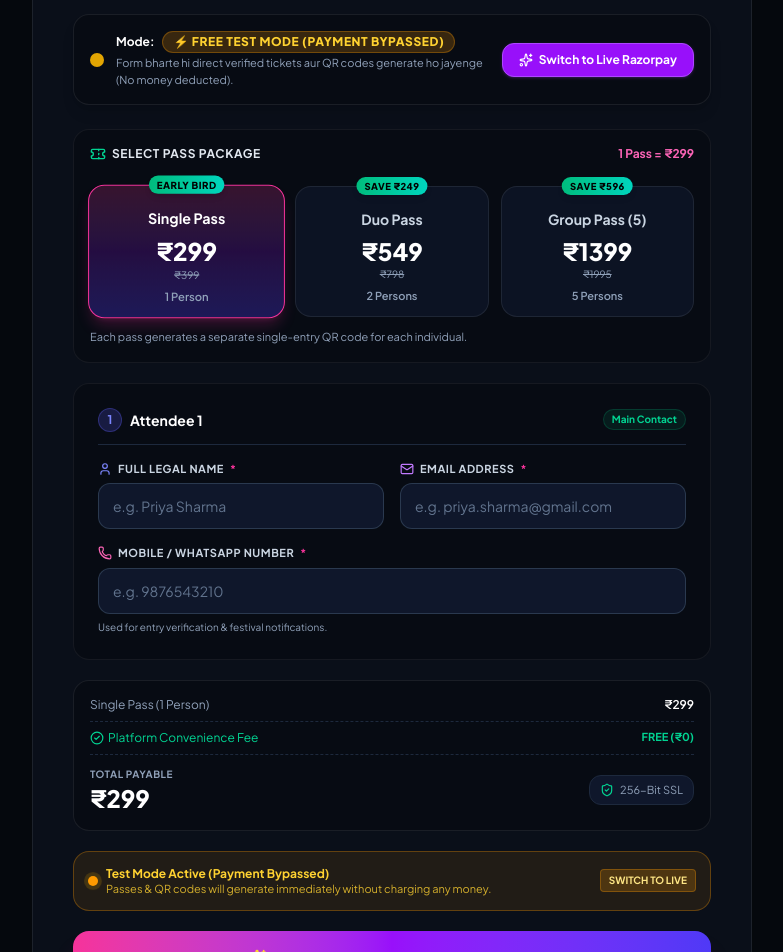
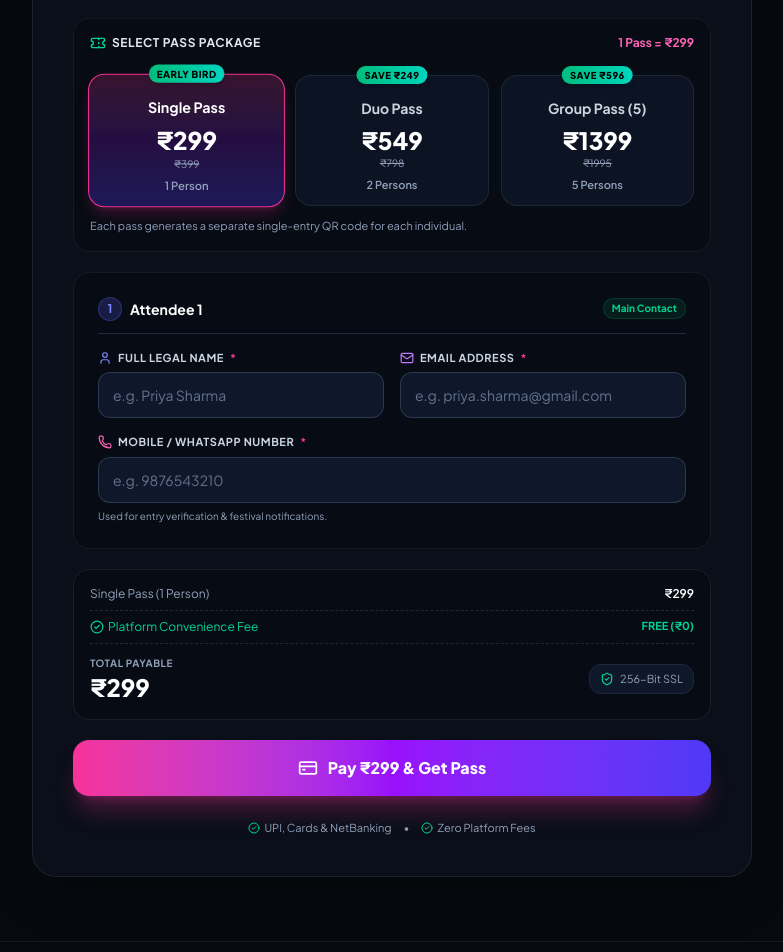
Before and after one commit to aj-6396/taalasya, a Next.js app: page / in a window 1280 px wide. Shown: the part 1260-2212 px from the top of the page, without its empty margins (248-1031 px from the left). Built offline with nearby package versions, Linux system fonts and the light colour scheme.

Commit message:
fix(ui): remove test mode banners and toggle buttons from frontend registration form

```diff
--- a/src/components/RegistrationForm.tsx
+++ b/src/components/RegistrationForm.tsx
@@ -54,14 +54,14 @@ export default function RegistrationForm() {
   const [loading, setLoading] = useState(false);
   const [errorMessage, setErrorMessage] = useState("");
   const [demoNotice, setDemoNotice] = useState<string | null>(null);
-  const [isTestModeActive, setIsTestModeActive] = useState(true);
+  const [isTestModeActive, setIsTestModeActive] = useState(
+    process.env.NEXT_PUBLIC_TEST_MODE === "true"
+  );
 
   useEffect(() => {
     if (typeof window !== "undefined") {
       const params = new URLSearchParams(window.location.search);
-      if (params.get("live") === "true") {
-        setIsTestModeActive(false);
-      } else if (params.get("test") === "true") {
+      if (params.get("test") === "true") {
         setIsTestModeActive(true);
       }
     }
@@ -444,43 +444,6 @@ export default function RegistrationForm() {
               </div>
             )}
 
-            {/* Mode Switcher Banner (Live vs Direct Test Mode) */}
-            <div className="mt-5 p-3.5 sm:p-4 rounded-2xl bg-[#070b13] border border-white/[0.08] flex flex-col sm:flex-row items-start sm:items-center justify-between gap-3 shadow-lg">
-              <div className="flex items-center gap-3">
-                <div className={`w-3.5 h-3.5 rounded-full shrink-0 ${isTestModeActive ? "bg-amber-400 animate-pulse" : "bg-emerald-400"}`} />
-                <div>
-                  <div className="flex items-center gap-2">
-                    <span className="text-xs font-bold text-white">Mode:</span>
-                    <span className={`text-[10px] sm:text-xs font-black px-2.5 py-0.5 rounded-full uppercase tracking-wider ${
-                      isTestModeActive
-                        ? "bg-amber-500/20 text-amber-300 border border-amber-500/30"
-                        : "bg-emerald-500/20 text-emerald-300 border border-emerald-500/30"
-                    }`}>
-                      {isTestModeActive ? "⚡ Free Test Mode (Payment Bypassed)" : "💳 Live Razorpay Payment"}
-                    </span>
-                  </div>
-                  <p className="text-[11px] text-slate-400 mt-0.5">
-                    {isTestModeActive
-                      ? "Form bharte hi direct verified tickets aur QR codes generate ho jayenge (No money deducted)."
-                      : "Form submit par live Razorpay payment gateway screen open hogi."}
-                  </p>
-                </div>
-              </div>
-
-              <button
-                type="button"
-                onClick={() => setIsTestModeActive((prev) => !prev)}
-                className={`w-full sm:w-auto px-4 py-2 rounded-xl text-xs font-bold transition-all border shrink-0 cursor-pointer shadow-sm active:scale-95 flex items-center justify-center gap-1.5 ${
-                  isTestModeActive
-                    ? "bg-purple-600 hover:bg-purple-500 text-white border-purple-500 shadow-purple-500/20"
-                    : "bg-amber-600 hover:bg-amber-500 text-white border-amber-500 shadow-amber-500/20"
-                }`}
-              >
-                <Sparkles className="w-3.5 h-3.5" />
-                <span>{isTestModeActive ? "Switch to Live Razorpay" : "Switch to Free Test Mode"}</span>
-              </button>
-            </div>
-
             <form onSubmit={handleSubmit} className="mt-6 space-y-5">
               {/* Pass Tier Selection (1, 2, 5 Passes) */}
               <div className="p-4 rounded-2xl bg-[#070b13] border border-white/[0.06] space-y-3">
@@ -726,31 +689,6 @@ export default function RegistrationForm() {
                 </div>
               </div>
 
-              {/* Test Mode Notification Banner */}
-              {isTestModeActive && (
-                <div className="p-3.5 rounded-2xl bg-amber-500/10 border border-amber-500/30 text-amber-300 text-xs flex items-center justify-between gap-3 animate-in fade-in">
-                  <div className="flex items-center gap-2">
-                    <span className="relative flex h-2.5 w-2.5 shrink-0">
-                      <span className="animate-ping absolute inline-flex h-full w-full rounded-full bg-amber-400 opacity-75"></span>
-                      <span className="relative inline-flex rounded-full h-2.5 w-2.5 bg-amber-500"></span>
-                    </span>
-                    <div>
-                      <p className="font-bold">Test Mode Active (Payment Bypassed)</p>
-                      <p className="text-[11px] text-amber-300/80">
-                        Passes &amp; QR codes will generate immediately without charging any money.
-                      </p>
-                    </div>
-                  </div>
-                  <button
-                    type="button"
-                    onClick={() => setIsTestModeActive(false)}
-                    className="text-[10px] uppercase font-bold px-2 py-1 rounded bg-amber-500/20 hover:bg-amber-500/30 text-amber-200 border border-amber-500/30 shrink-0 cursor-pointer"
-                  >
-                    Switch to Live
-                  </button>
-                </div>
-              )}
-
               {/* Submit CTA Button */}
               <button
                 type="submit"
@@ -761,11 +699,6 @@ export default function RegistrationForm() {
                   <>
                     <Loader2 className="w-5 h-5 animate-spin" />
                     <span>Processing &amp; Generating {formData.quantity} Passes...</span>
-                  </>
-                ) : isTestModeActive ? (
-                  <>
-                    <Sparkles className="w-5 h-5 text-amber-300" />
-                    <span>Generate {formData.quantity > 1 ? `${formData.quantity} Passes` : "Pass"} (Test Mode • Free)</span>
                   </>
                 ) : (
                   <>
```
